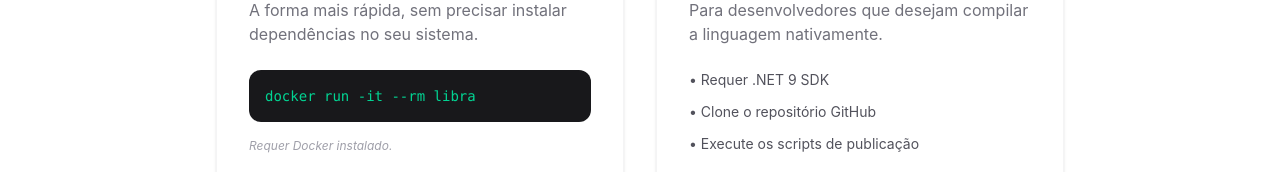
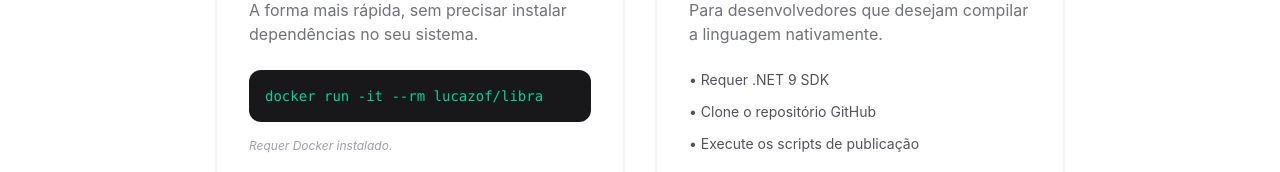
Before and after one commit to linguagem-libra/linguagem-libra.github.io, a React (Vite) app: page /#/baixar in a window 1280 px wide. Shown: the part 376-548 px from the top of the page. Built offline with nearby package versions, Linux system fonts and the light colour scheme.

Commit message:
Update Docker run command to use correct image

```diff
--- a/src/pages/Download.tsx
+++ b/src/pages/Download.tsx
@@ -11,7 +11,7 @@ export function Download() {
           <h2 className="text-2xl font-bold mb-4 text-emerald-600">Docker (Recomendado)</h2>
           <p className="text-zinc-500 mb-6">A forma mais rápida, sem precisar instalar dependências no seu sistema.</p>
           <div className="bg-zinc-900 p-4 rounded-xl font-mono text-sm text-emerald-400 mb-4">
-            docker run -it --rm libra
+            docker run -it --rm lucazof/libra
           </div>
           <p className="text-xs text-zinc-400 italic">Requer Docker instalado.</p>
         </div>
```
